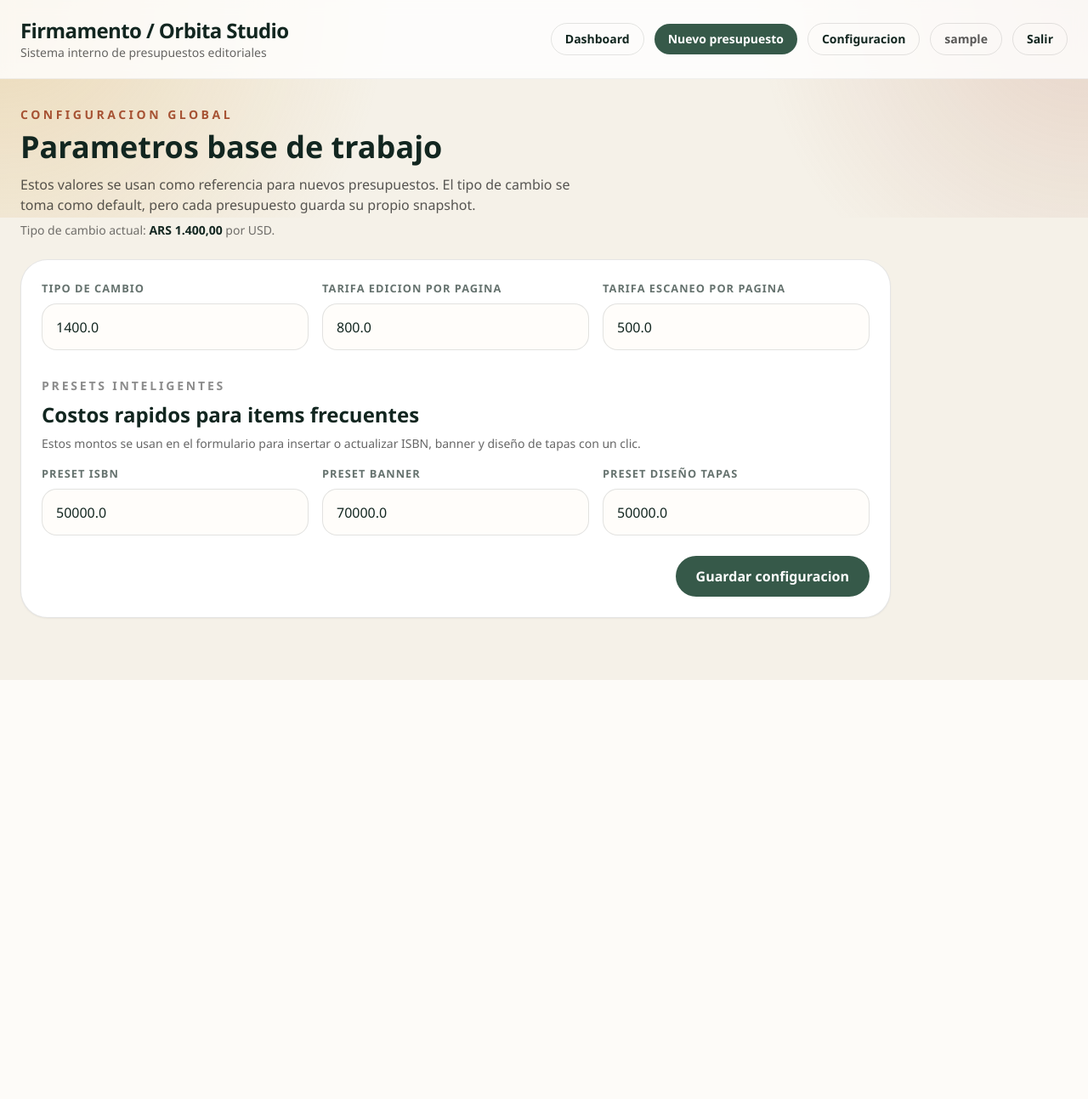
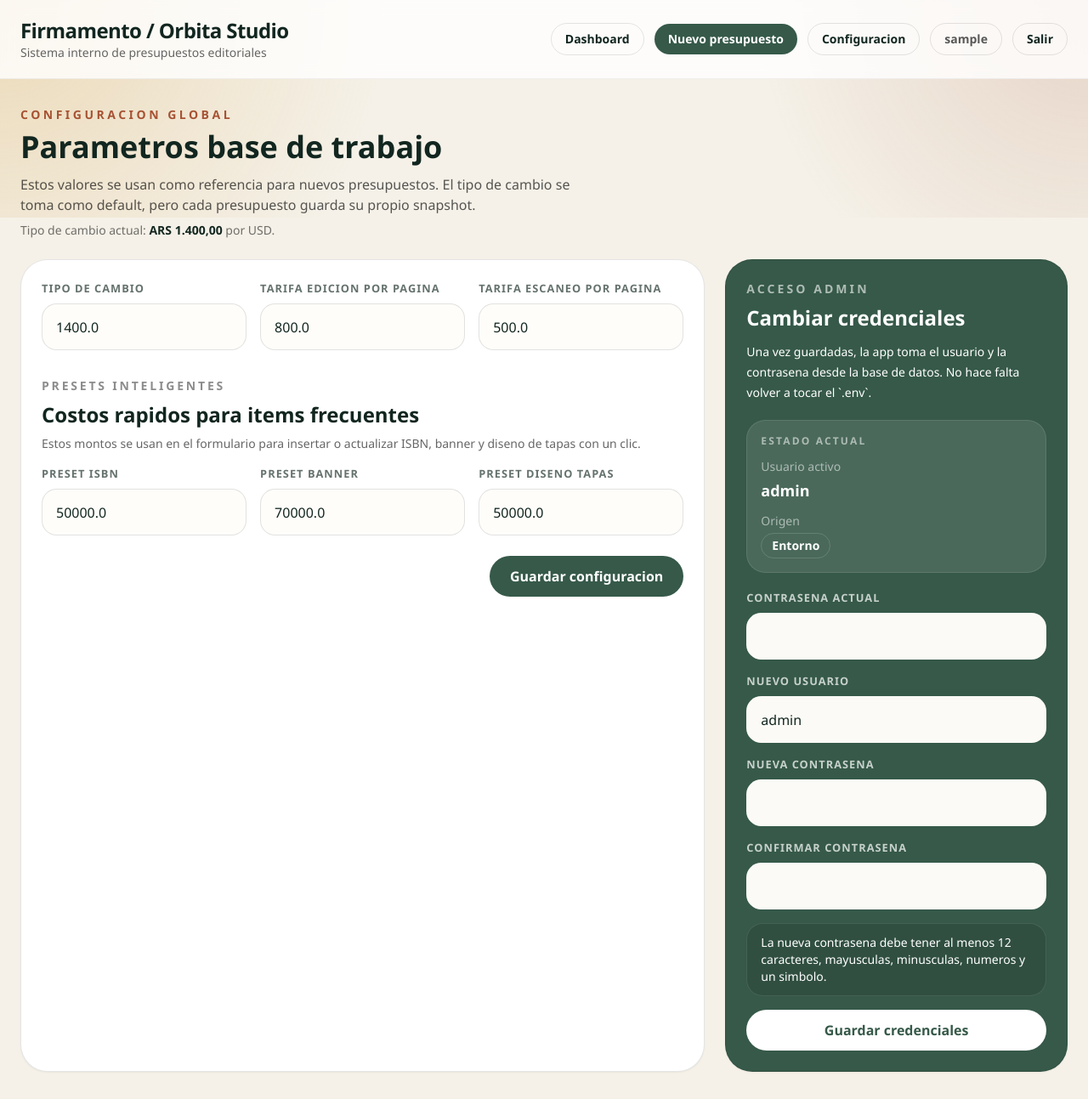
Before and after one commit to juanpablobaez1992/editorial-presupuestos-mvc, a FastAPI app: page /config in a window 1280 px wide. Shown: the whole page at 85% size. Before the commit the page ends 800 px from the top, so only its background shows below. Run offline with FastAPI, Linux system fonts and the light colour scheme; the visitor is signed in with stand-in values (Sample User, id 1); data comes from the database, SQL or seed files in the repository; some libraries are stand-ins or nearby versions.

Commit message:
feat: permitir cambio de credenciales desde config

```diff
--- a/controllers/config_controller.py
+++ b/controllers/config_controller.py
@@ -1,11 +1,13 @@
 from __future__ import annotations
 
 from fastapi import APIRouter, Request
+from fastapi import HTTPException
 from fastapi.responses import HTMLResponse, JSONResponse, RedirectResponse
 
 from controllers.controller_utils import construir_contexto, exigir_login_api, exigir_login_html
+from models.auth_model import actualizar_credenciales_admin, obtener_estado_credenciales
 from models.config_model import actualizar_configuracion, obtener_configuracion
-from models.schemas import ConfiguracionUpdate
+from models.schemas import ConfiguracionUpdate, CredencialesAdminUpdate
 from views import templates
 
 
@@ -18,12 +20,14 @@ async def ver_configuracion(request: Request):
     if isinstance(auth_guard, RedirectResponse):
         return auth_guard
     configuracion = obtener_configuracion()
+    credenciales = obtener_estado_credenciales()
     return templates.TemplateResponse(
         request,
         "config.html",
         construir_contexto(
             request,
             configuracion=configuracion,
+            credenciales=credenciales,
         ),
     )
 
@@ -38,3 +42,20 @@ async def guardar_configuracion(request: Request, datos: ConfiguracionUpdate):
             "configuracion": configuracion,
         }
     )
+
+
+@router.put("/config/credenciales")
+async def guardar_credenciales(request: Request, datos: CredencialesAdminUpdate):
+    exigir_login_api(request)
+    try:
+        credenciales = actualizar_credenciales_admin(datos)
+    except ValueError as error:
+        raise HTTPException(status_code=400, detail=str(error)) from error
+
+    request.session["auth_user"] = credenciales["username"]
+    return JSONResponse(
+        {
+            "ok": True,
+            "credenciales": credenciales,
+        }
+    )
--- a/models/auth_model.py
+++ b/models/auth_model.py
@@ -7,9 +7,32 @@ from pwdlib import PasswordHash
 
 from database import get_connection
 from settings import get_settings
+from models.schemas import CredencialesAdminUpdate
 
 
 password_hasher = PasswordHash.recommended()
+
+
+def obtener_credenciales_admin() -> dict[str, str]:
+    settings = get_settings()
+    with get_connection() as connection:
+        cursor = connection.execute(
+            """
+            SELECT clave, valor
+            FROM configuracion
+            WHERE clave IN ('auth_admin_username', 'auth_password_hash')
+            """
+        )
+        data = {row["clave"]: row["valor"] for row in cursor.fetchall()}
+
+    username = data.get("auth_admin_username", settings.auth_admin_username)
+    password_hash = data.get("auth_password_hash", settings.auth_password_hash)
+    origen = "base_de_datos" if "auth_admin_username" in data and "auth_password_hash" in data else "entorno"
+    return {
+        "username": username,
+        "password_hash": password_hash,
+        "origen": origen,
+    }
 
 
 def limpiar_intentos_vencidos() -> None:
@@ -75,6 +98,7 @@ def obtener_estado_bloqueo(username: str, ip_address: str) -> dict[str, Any]:
 
 def autenticar_usuario(username: str, password: str, ip_address: str) -> dict[str, Any]:
     settings = get_settings()
+    credenciales = obtener_credenciales_admin()
     username_normalizado = username.strip()
     estado = obtener_estado_bloqueo(username_normalizado, ip_address)
     if estado["bloqueado"]:
@@ -89,9 +113,9 @@ def autenticar_usuario(username: str, password: str, ip_address: str) -> dict[st
 
     usuario_valido = hmac.compare_digest(
         username_normalizado.casefold(),
-        settings.auth_admin_username.casefold(),
+        credenciales["username"].casefold(),
     )
-    password_valida = password_hasher.verify(password, settings.auth_password_hash)
+    password_valida = password_hasher.verify(password, credenciales["password_hash"])
 
     if not (usuario_valido and password_valida):
         registrar_intento_fallido(username_normalizado, ip_address)
@@ -114,5 +138,39 @@ def autenticar_usuario(username: str, password: str, ip_address: str) -> dict[st
     return {
         "ok": True,
         "mensaje": "Autenticacion correcta.",
-        "usuario": settings.auth_admin_username,
+        "usuario": credenciales["username"],
     }
+
+
+def obtener_estado_credenciales() -> dict[str, str]:
+    credenciales = obtener_credenciales_admin()
+    return {
+        "username": credenciales["username"],
+        "origen": credenciales["origen"],
+    }
+
+
+def actualizar_credenciales_admin(datos: CredencialesAdminUpdate) -> dict[str, str]:
+    credenciales = obtener_credenciales_admin()
+    password_actual_valida = password_hasher.verify(datos.current_password, credenciales["password_hash"])
+    if not password_actual_valida:
+        raise ValueError("La contrasena actual no es correcta.")
+
+    nuevo_hash = password_hasher.hash(datos.nueva_password)
+    with get_connection() as connection:
+        connection.executemany(
+            """
+            INSERT INTO configuracion (clave, valor, updated_at)
+            VALUES (?, ?, CURRENT_TIMESTAMP)
+            ON CONFLICT(clave) DO UPDATE SET
+                valor = excluded.valor,
+                updated_at = CURRENT_TIMESTAMP
+            """,
+            [
+                ("auth_admin_username", datos.nuevo_username),
+                ("auth_password_hash", nuevo_hash),
+            ],
+        )
+        connection.execute("DELETE FROM auth_intentos")
+
+    return obtener_estado_credenciales()
--- a/models/schemas.py
+++ b/models/schemas.py
@@ -150,6 +150,35 @@ class ConfiguracionResponse(ConfiguracionBase):
     pass
 
 
+class CredencialesAdminUpdate(BaseModel):
+    current_password: str = Field(..., min_length=1, max_length=200)
+    nuevo_username: str = Field(..., min_length=3, max_length=80)
+    nueva_password: str = Field(..., min_length=12, max_length=200)
+    confirmar_password: str = Field(..., min_length=12, max_length=200)
+
+    @field_validator("nuevo_username")
+    @classmethod
+    def validar_username(cls, value: str) -> str:
+        limpio = value.strip()
+        if " " in limpio:
+            raise ValueError("El usuario no puede contener espacios.")
+        return limpio
+
+    @model_validator(mode="after")
+    def validar_password(self) -> "CredencialesAdminUpdate":
+        if self.nueva_password != self.confirmar_password:
+            raise ValueError("La nueva contrasena y su confirmacion no coinciden.")
+        if not any(char.islower() for char in self.nueva_password):
+            raise ValueError("La nueva contrasena debe incluir minusculas.")
+        if not any(char.isupper() for char in self.nueva_password):
+            raise ValueError("La nueva contrasena debe incluir mayusculas.")
+        if not any(char.isdigit() for char in self.nueva_password):
+            raise ValueError("La nueva contrasena debe incluir numeros.")
+        if self.nueva_password.isalnum():
+            raise ValueError("La nueva contrasena debe incluir al menos un simbolo.")
+        return self
+
+
 class CalculoEscenarioRequest(EscenarioCreate):
     pass
 
--- a/views/templates/config.html
+++ b/views/templates/config.html
@@ -14,7 +14,8 @@
     </p>
 </section>
 
-<form id="config-form" class="max-w-5xl rounded-[2rem] border border-black/10 bg-white p-6 shadow-sm">
+<div class="grid gap-6 lg:grid-cols-[minmax(0,2fr)_minmax(320px,1fr)]">
+    <form id="config-form" class="rounded-[2rem] border border-black/10 bg-white p-6 shadow-sm">
         <div class="grid gap-4 md:grid-cols-3">
             <label class="field">
                 <span>Tipo de cambio</span>
@@ -34,7 +35,7 @@
             <p class="text-sm font-semibold uppercase tracking-[0.2em] text-black/45">Presets inteligentes</p>
             <h2 class="mt-2 text-2xl font-black">Costos rapidos para items frecuentes</h2>
             <p class="mt-2 text-sm text-black/60">
-            Estos montos se usan en el formulario para insertar o actualizar ISBN, banner y diseño de tapas con un clic.
+                Estos montos se usan en el formulario para insertar o actualizar ISBN, banner y diseno de tapas con un clic.
             </p>
         </div>
 
@@ -48,7 +49,7 @@
                 <input type="number" min="0" step="0.01" name="preset_banner" value="{{ configuracion.preset_banner }}" required>
             </label>
             <label class="field">
-            <span>Preset diseño tapas</span>
+                <span>Preset diseno tapas</span>
                 <input type="number" min="0" step="0.01" name="preset_diseno_tapas" value="{{ configuracion.preset_diseno_tapas }}" required>
             </label>
         </div>
@@ -59,6 +60,58 @@
             </button>
         </div>
     </form>
+
+    <section class="rounded-[2rem] border border-black/10 bg-bosque p-6 text-white shadow-sm">
+        <p class="text-sm font-semibold uppercase tracking-[0.22em] text-white/60">Acceso admin</p>
+        <h2 class="mt-2 text-2xl font-black">Cambiar credenciales</h2>
+        <p class="mt-3 text-sm leading-6 text-white/72">
+            Una vez guardadas, la app toma el usuario y la contrasena desde la base de datos. No hace falta volver a tocar el `.env`.
+        </p>
+
+        <div class="mt-5 rounded-[1.4rem] border border-white/10 bg-white/10 p-4">
+            <p class="text-xs font-semibold uppercase tracking-[0.18em] text-white/55">Estado actual</p>
+            <div class="mt-3 grid gap-3 text-sm">
+                <div>
+                    <span class="block text-white/55">Usuario activo</span>
+                    <strong id="credenciales-username" class="mt-1 block text-lg text-white">{{ credenciales.username }}</strong>
+                </div>
+                <div>
+                    <span class="block text-white/55">Origen</span>
+                    <strong id="credenciales-origen" class="mt-1 inline-flex rounded-full border border-white/15 px-3 py-1 text-white">
+                        {% if credenciales.origen == "base_de_datos" %}Base de datos{% else %}Entorno{% endif %}
+                    </strong>
+                </div>
+            </div>
+        </div>
+
+        <form id="credenciales-form" class="mt-5 space-y-4">
+            <label class="field field-oscuro">
+                <span>Contrasena actual</span>
+                <input type="password" name="current_password" autocomplete="current-password" required>
+            </label>
+            <label class="field field-oscuro">
+                <span>Nuevo usuario</span>
+                <input type="text" name="nuevo_username" value="{{ credenciales.username }}" autocomplete="username" required>
+            </label>
+            <label class="field field-oscuro">
+                <span>Nueva contrasena</span>
+                <input type="password" name="nueva_password" minlength="12" autocomplete="new-password" required>
+            </label>
+            <label class="field field-oscuro">
+                <span>Confirmar contrasena</span>
+                <input type="password" name="confirmar_password" minlength="12" autocomplete="new-password" required>
+            </label>
+
+            <div class="rounded-[1.2rem] border border-white/10 bg-black/10 px-4 py-3 text-sm text-white/72">
+                La nueva contrasena debe tener al menos 12 caracteres, mayusculas, minusculas, numeros y un simbolo.
+            </div>
+
+            <button type="submit" class="w-full rounded-full bg-white px-5 py-3 font-semibold text-bosque transition hover:bg-[#f4efe7]">
+                Guardar credenciales
+            </button>
+        </form>
+    </section>
+</div>
 {% endblock %}
 
 {% block scripts %}
@@ -90,5 +143,40 @@
             mostrarToast(error.message || "Ocurrio un error.", "error");
         }
     });
+
+    document.getElementById("credenciales-form").addEventListener("submit", async (event) => {
+        event.preventDefault();
+        const form = event.currentTarget;
+        const payload = {
+            current_password: form.current_password.value,
+            nuevo_username: form.nuevo_username.value,
+            nueva_password: form.nueva_password.value,
+            confirmar_password: form.confirmar_password.value
+        };
+
+        try {
+            const response = await fetch("/config/credenciales", {
+                method: "PUT",
+                headers: { "Content-Type": "application/json" },
+                body: JSON.stringify(payload)
+            });
+            const data = await response.json();
+            if (!response.ok) {
+                throw new Error(extraerMensajeError(data, "No se pudieron guardar las credenciales."));
+            }
+
+            document.getElementById("credenciales-username").textContent = data.credenciales.username;
+            document.getElementById("credenciales-origen").textContent = data.credenciales.origen === "base_de_datos"
+                ? "Base de datos"
+                : "Entorno";
+            form.current_password.value = "";
+            form.nueva_password.value = "";
+            form.confirmar_password.value = "";
+            form.nuevo_username.value = data.credenciales.username;
+            mostrarToast("Credenciales actualizadas.");
+        } catch (error) {
+            mostrarToast(error.message || "Ocurrio un error.", "error");
+        }
+    });
 </script>
 {% endblock %}
```
Also changed, not shown: tests/test_api.py (+69 -0 lines). Lines whose indentation alone changed are shown as unchanged.
